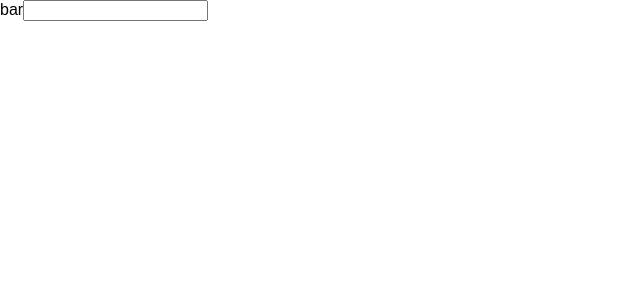
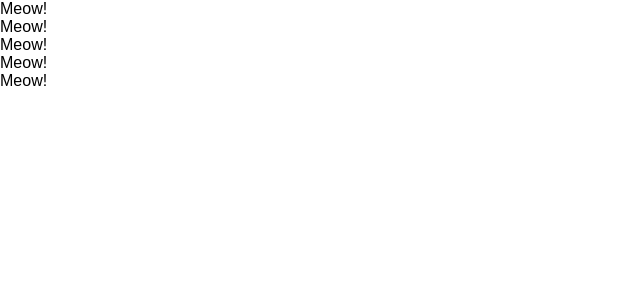
Before and after one commit to Ayaka526/front, a React (Create React App) app: page / in a window 1280 px wide. Shown: the top 300 px of the page, without its empty margins (0-640 px from the left). Built offline with nearby package versions, Linux system fonts and the light colour scheme.

Commit message:
[edit]猫の鳴き声追加

```diff
--- a/src/App.js
+++ b/src/App.js
@@ -1,14 +1,31 @@
-import React, { Component} from 'react';
+import React　from 'react';
 
-class App extends Component {
-  render(){
-    return (
-        <React.Fragment>
-          <label htmlFor="bar">bar</label>
-          <input type="text" onClick = { () => {console.log("I am clicked")}}/>
-        </React.Fragment>
-        );
-  }
+// class App extends Component {
+//   render(){
+//     return (
+//         <React.Fragment>
+//           <label htmlFor="bar">bar</label>
+//           <input type="text" onClick = { () => {console.log("I am clicked")}}/>
+//         </React.Fragment>
+//         );
+//   }
+// }
+
+const App = () => {
+  return(
+  <div>
+    <Cat />
+    <Cat />
+    <Cat />
+    <Cat />
+    <Cat />
+  </div>
+  )
+}
+
+
+const Cat = () => {
+  return <div>Meow!</div>
 }
 
 export default App;
```
